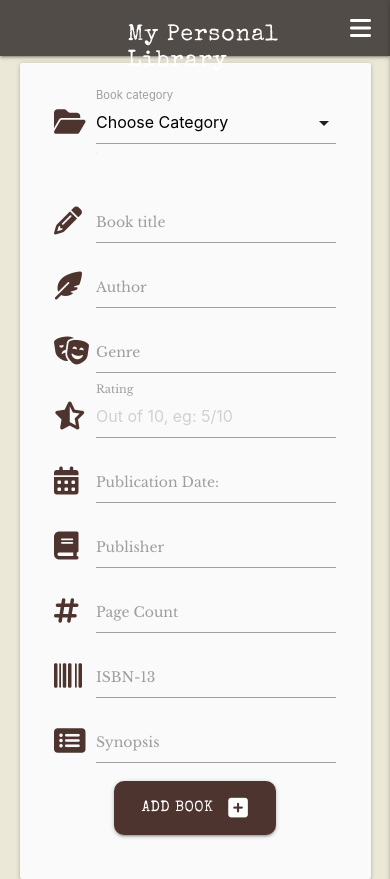
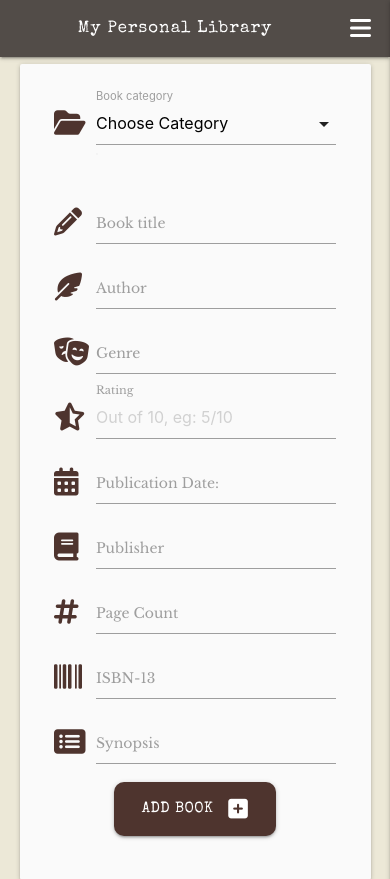
Before and after one commit to digimori/PersonalLibraryApp, a Flask app: page /add_book in a window 390 px wide. Shown: the top 879 px of the page. Run offline with Flask 2, Linux system fonts and the light colour scheme; the visitor is signed in with stand-in values (Sample User, id 1); data that the repository does not hold is empty; some libraries are stand-ins or nearby versions.

Commit message:
Navigation header issue where it would not shrink on small screens  fixed. Needed to be more specific with the media query to make it override materialize's own css

```diff
--- a/static/css/stylesheet.css
+++ b/static/css/stylesheet.css
@@ -236,37 +236,11 @@ ALL OF THE REGISTRATION PAGE NEEDS TO BE FIXED
 /* Index page - 320px x 480px /*
 */
 
-@media only screen and (min-width: 320px) and (max-width: 480px)  {
-
-a.brand-logo {
-   left: 40%;
-}
-
-#welcomecardheader {
-  padding: 0px;
-}
-
-div#welcomecardheader {
-  font-size: 13px;
-}
-
-nav .brand-logo {
-  position: relative;
-  color: #fff;
-  display: inline-block;
-}
-h5 {
-  font-size: 1.3rem;
-  line-height: 100%;
-  margin: 1.0933333333rem 0 0.656rem -10rem;
+@media screen and (min-width: 320px) and (max-width: 480px) {
+  nav a.brand-logo {
+    position: relative;
+    font-size: 1.2rem;
+    padding-right: 40px;
+  margin: 0;
 }
 }
-
-
-@media only screen and (min-width: 480px) and (max-width: 768px)  {
-h5 {
-  font-size: 1.3rem;
-  line-height: 100%;
-  margin: 1.0933333333rem 0 0.656rem -10rem;
-}
-}
--- a/templates/base.html
+++ b/templates/base.html
@@ -18,7 +18,7 @@
         {% if session.user %}
 		<nav class="nav-extended text-shadow s12 m6">
 			<div class="nav-wrapper">
-				<a href="{{ url_for('index') }}" class="brand-logo"><h5>My Personal Library</h5></a>
+				<a href="{{ url_for('index') }}" class="brand-logo">My Personal Library</a>
 				<a href="#" data-target="mobile-demo" class="sidenav-trigger right"><i class="fas fa-bars"></i></a>
 				<ul class="right hide-on-med-and-down">
 					<li><a href="{{ url_for('index') }}">Home</a></li>
```
